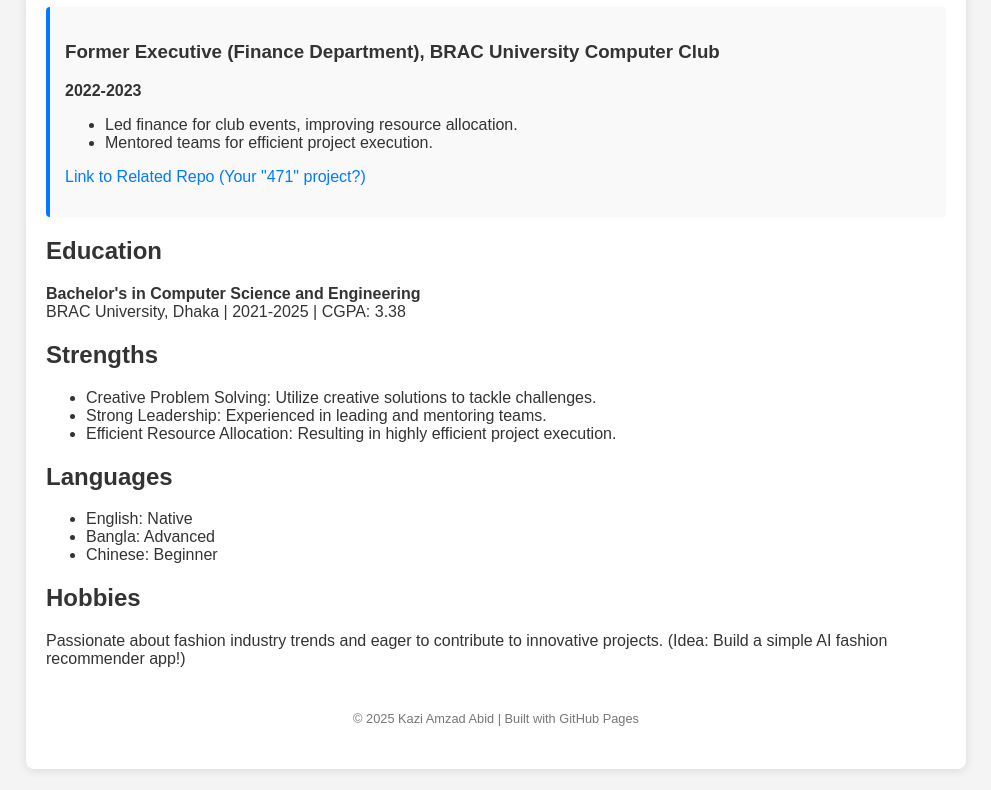
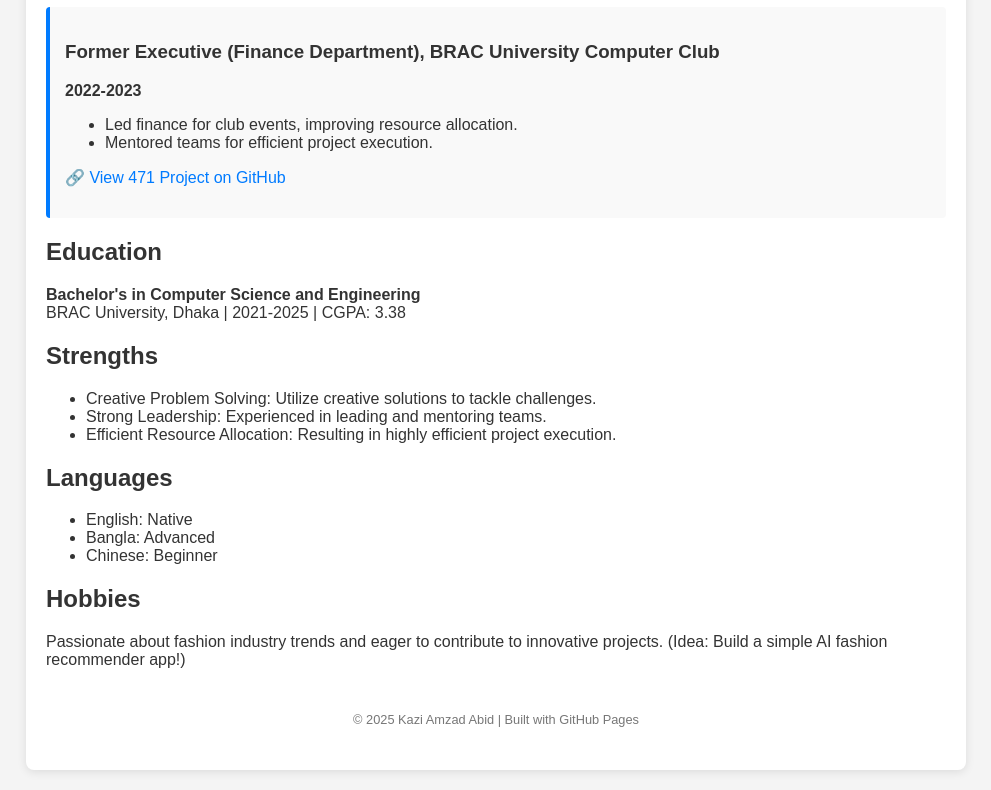
Before and after one commit to kaziamzadabid1/kaziamzadabid1.github.io, a plain HTML site: page index.html in a window 1280 px wide. Shown: the part 1199-1989 px from the top of the page, without its empty margins (144-1135 px from the left). Drawn offline with Linux system fonts and the light colour scheme.

Commit message:
Linked 471 project

```diff
--- a/index.html
+++ b/index.html
@@ -74,7 +74,7 @@
                     <li>Led finance for club events, improving resource allocation.</li>
                     <li>Mentored teams for efficient project execution.</li>
                 </ul>
-                <p><a href="https://github.com/kaziamzadabid1/471">Link to Related Repo (Your "471" project?)</a></p>
+                <p><a href="https://github.com/kaziamzadabid1/471" target="_blank">🔗 View 471 Project on GitHub</a></p>
             </div>
         </div>
 
```
